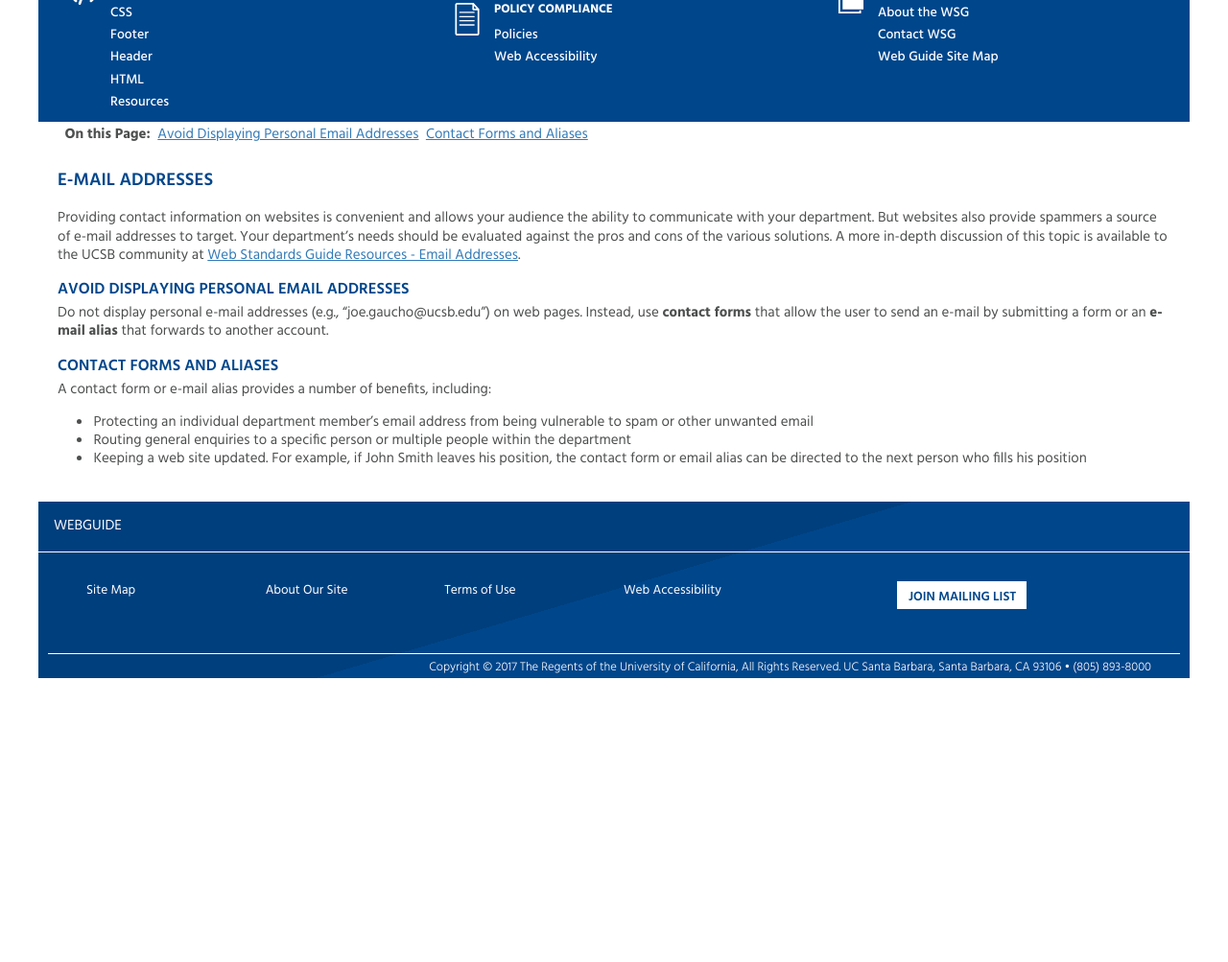
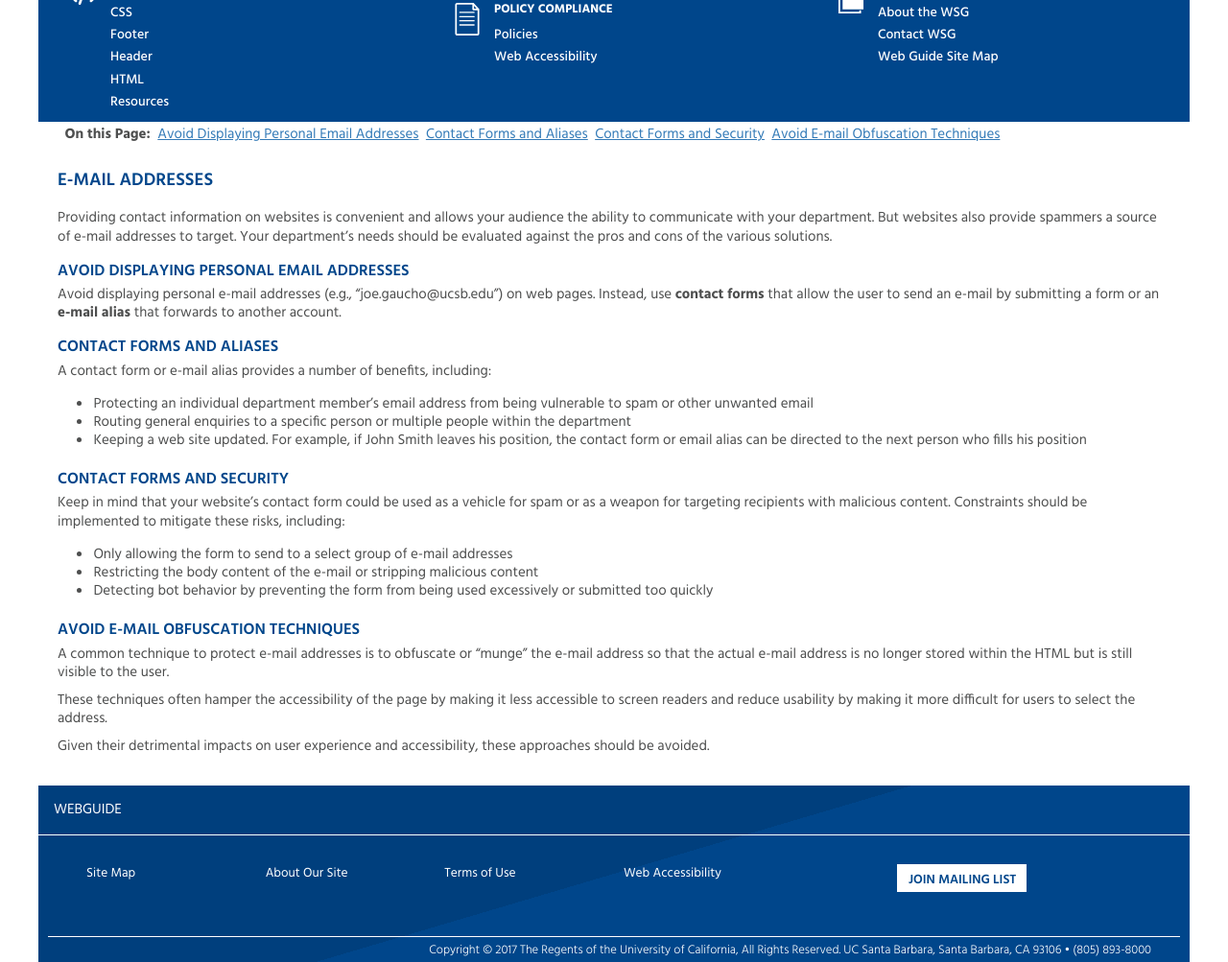
Before and after one commit to ucsb/webguide, a Jekyll site: the page built from email-addresses.md, in a window 1280 px wide and 1333 px high, cut to the strip 330-1333 px from the top of the window. Shown: the whole strip at 96% size. Built offline with Jekyll 4.4.1, drawn with Linux system fonts in a browser that asks for light colours.

Commit message:
Incorporated content from wiki page on e-mail addresses

```diff
--- a/email-addresses.md
+++ b/email-addresses.md
@@ -8,12 +8,10 @@ Providing contact information on websites is convenient and allows your
 audience the ability to communicate with your department. But websites also
 provide spammers a source of e-mail addresses to target. Your department's
 needs should be evaluated against the pros and cons of the various solutions.
-A more in-depth discussion of this topic is available to the UCSB community at
-[Web Standards Guide Resources - Email Addresses](https://github.com/ucsb-wsg/ucsb-wsg.github.io/wiki/E-mail-Addresses).
 
 ### Avoid Displaying Personal Email Addresses
 
-Do not display personal e-mail addresses (e.g., "joe.gaucho@ucsb.edu") on web
+Avoid displaying personal e-mail addresses (e.g., "joe.gaucho@ucsb.edu") on web
 pages. Instead, use **contact forms** that allow the user to send an e-mail by
 submitting a form or an **e-mail alias** that forwards to another account.
 
@@ -24,3 +22,26 @@ A contact form or e-mail alias provides a number of benefits, including:
 * Protecting an individual department member's email address from being vulnerable to spam or other unwanted email
 * Routing general enquiries to a specific person or multiple people within the department
 * Keeping a web site updated. For example, if John Smith leaves his position, the contact form or email alias can be directed to the next person who fills his position
+
+### Contact Forms and Security
+
+Keep in mind that your website's contact form could be used as a vehicle for
+spam or as a weapon for targeting recipients with malicious content. Constraints
+should be implemented to mitigate these risks, including:
+
+* Only allowing the form to send to a select group of e-mail addresses
+* Restricting the body content of the e-mail or stripping malicious content
+* Detecting bot behavior by preventing the form from being used excessively or submitted too quickly
+
+### Avoid E-mail Obfuscation Techniques
+
+A common technique to protect e-mail addresses is to obfuscate or "munge" the
+e-mail address so that the actual e-mail address is no longer stored within
+the HTML but is still visible to the user.
+
+These techniques often hamper the accessibility of the page by making it
+less accessible to screen readers and reduce usability by making it more
+difficult for users to select the address.
+
+Given their detrimental impacts on user experience and accessibility,
+these approaches should be avoided.
```
